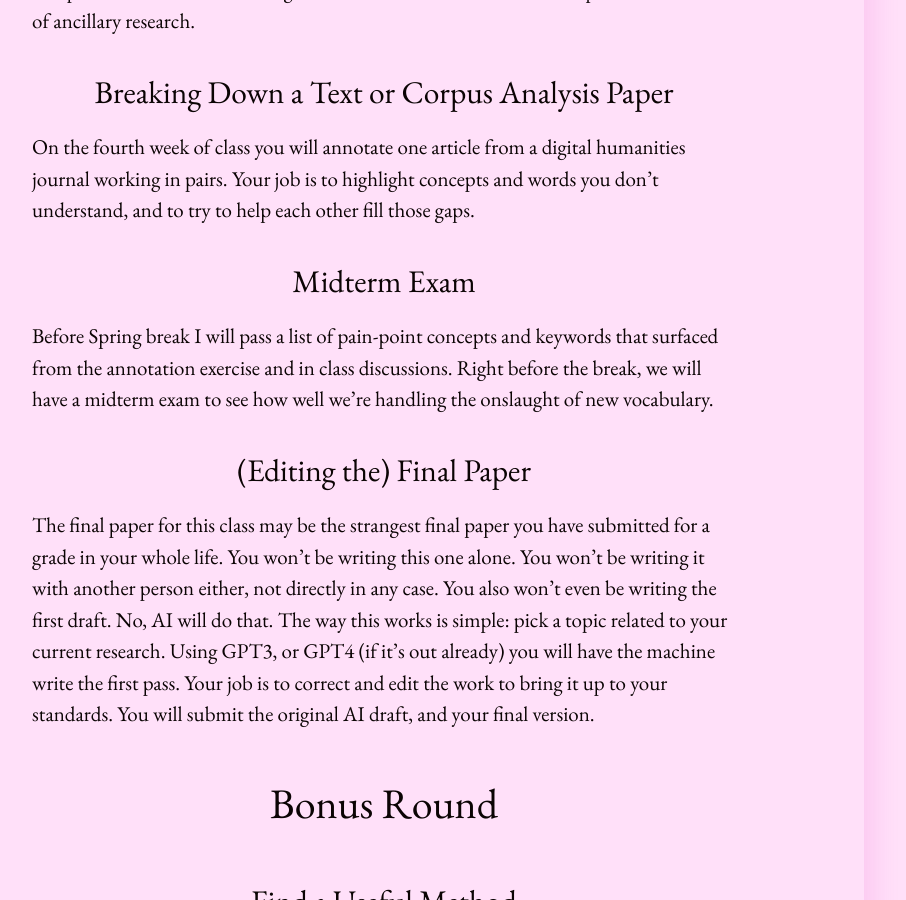
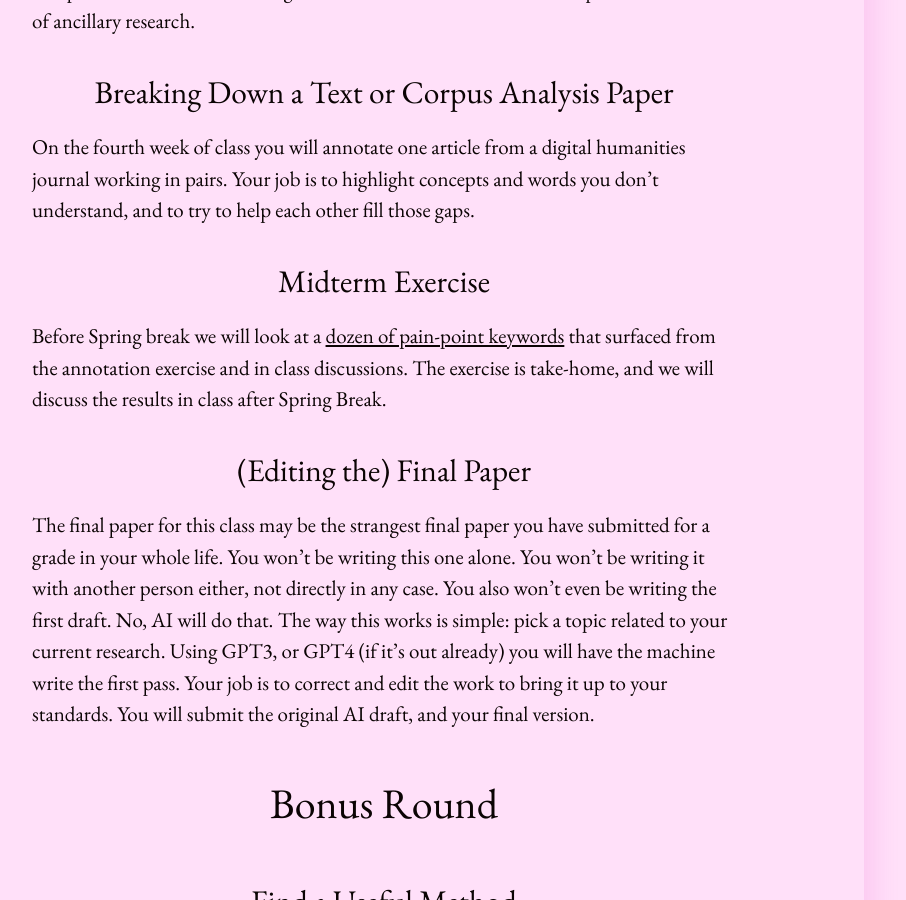
Before and after one commit to elotroalex/s23-intro-dh, a Jekyll site: the page built from assignments.md, in a window 1280 px wide and 900 px high, scrolled down 779 px. Shown: the whole window, without its empty margins (256-1162 px from the left). Built offline with Jekyll 4.4.1, drawn with Linux system fonts in a browser that asks for light colours.

Commit message:
changes to midterm

```diff
--- a/assignments.md
+++ b/assignments.md
@@ -15,9 +15,9 @@ Working in pairs, you will lead discussion once during the semester. To prepare
 
 On the fourth week of class you will annotate one article from a digital humanities journal working in pairs. Your job is to highlight concepts and words you don't understand, and to try to help each other fill those gaps.
 
-### Midterm Exam
+### Midterm Exercise
 
-Before Spring break I will pass a list of pain-point concepts and keywords that surfaced from the annotation exercise and in class discussions. Right before the break, we will have a midterm exam to see how well we're handling the onslaught of new vocabulary.
+Before Spring break we will look at a [dozen of pain-point keywords](/s23-intro-dh/keywords.html) that surfaced from the annotation exercise and in class discussions. The exercise is take-home, and we will discuss the results in class after Spring Break.
 
 
 ### (Editing the) Final Paper
```
Also changed, not shown: keywords.md (added, +21 -0 lines), schedule.md (+5 -5 lines).
